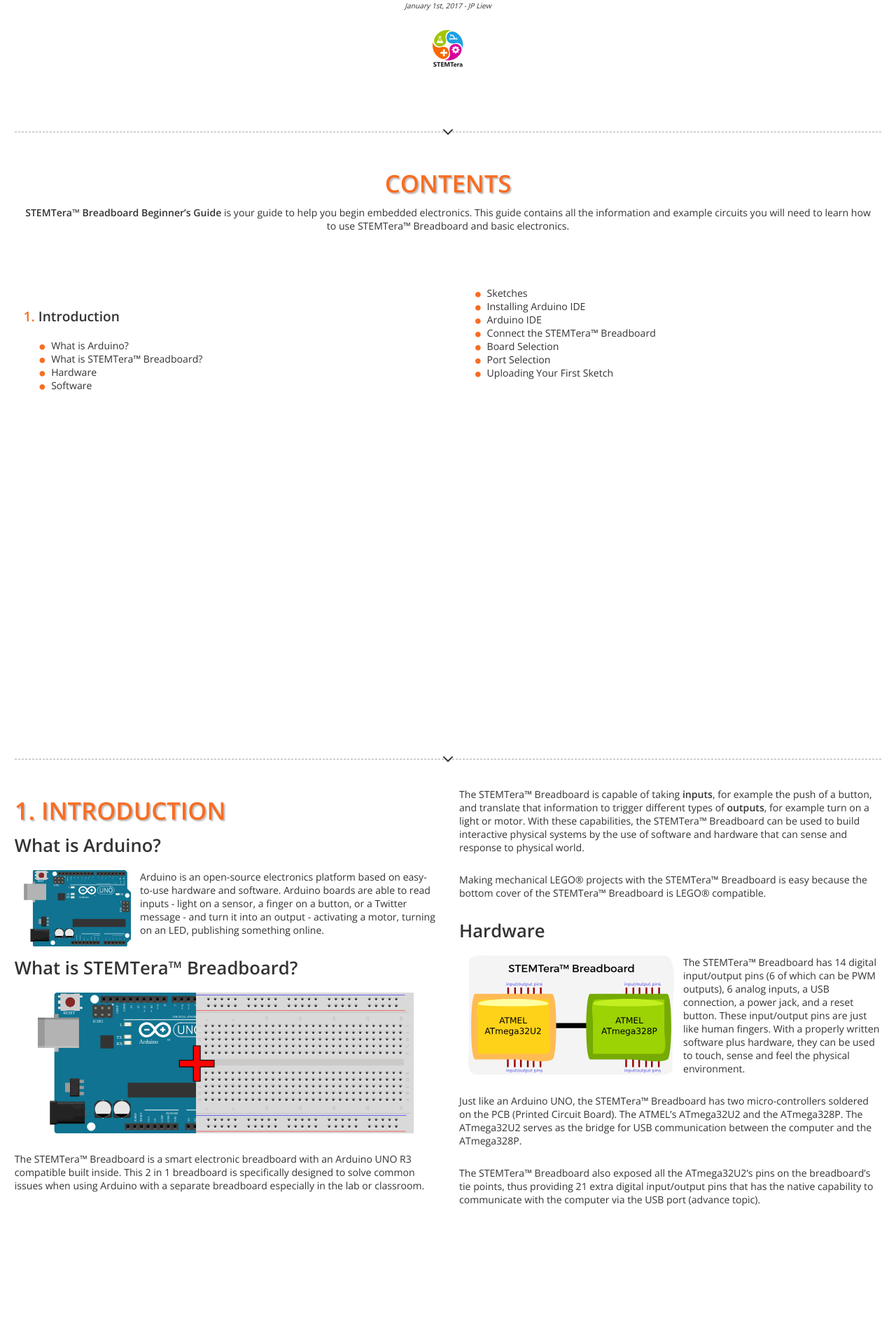
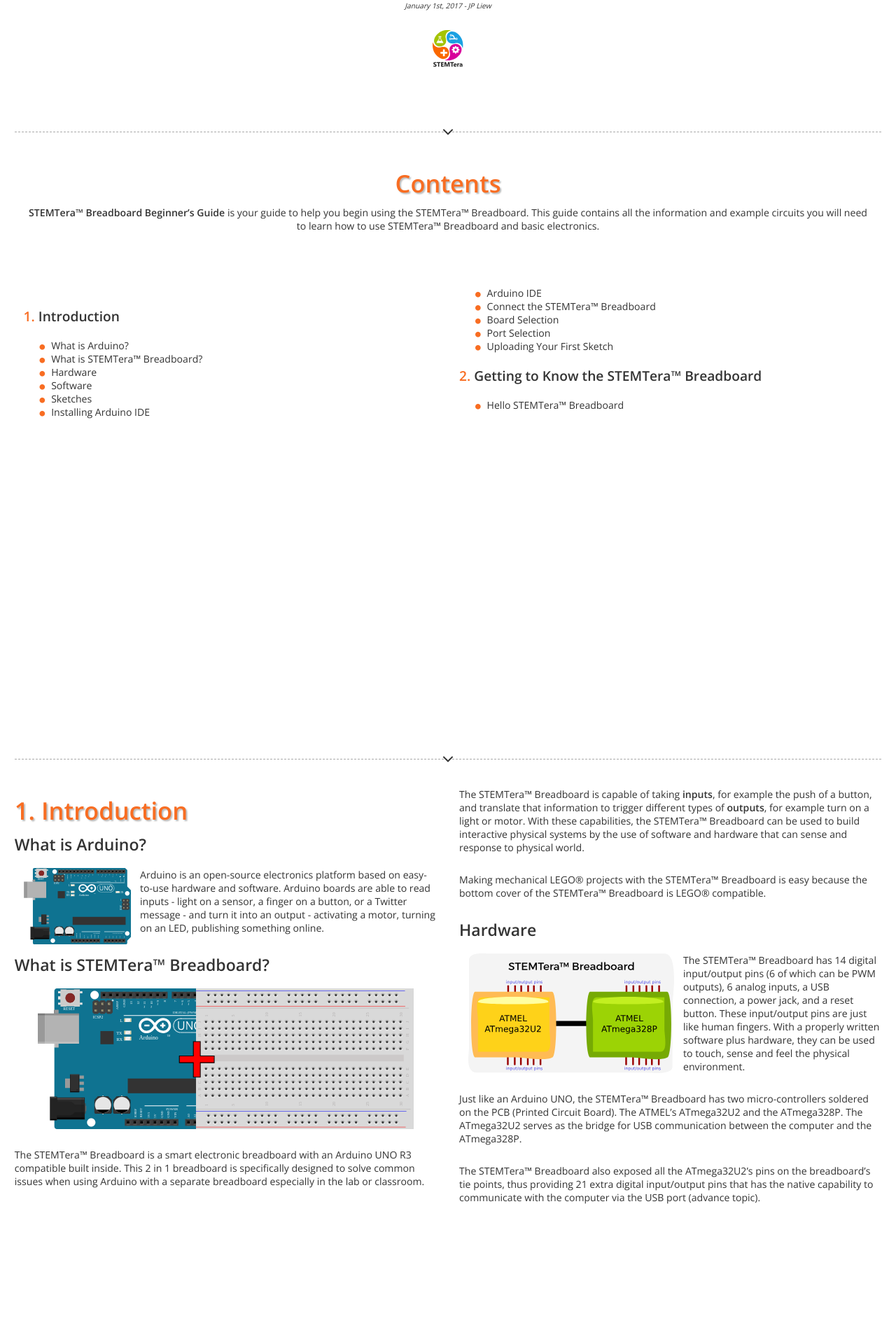
Before and after one commit to STEMTera/stemtera.github.io, a Jekyll site: the page built from en/begin/index.html, in a window 1280 px wide. Shown: the part 1571-3491 px from the top of the page at 70% size. Built offline with Jekyll 4.4.1, drawn with Linux system fonts in a browser that asks for light colours; nearby versions of some CDN libraries; some of the changed text lies outside the part shown.

Commit message:
reduced h2 size, changed h1 to no caps

```diff
--- a/_includes/toc.md
+++ b/_includes/toc.md
@@ -1 +1 @@
-**{{ page.title }}** is your guide to help you begin embedded electronics. This guide contains all the information and example circuits you will need to learn how to use (STMB) and basic electronics.
+**{{ page.title }}** is your guide to help you begin using the (STMB). This guide contains all the information and example circuits you will need to learn how to use (STMB) and basic electronics.
--- a/css/main.css
+++ b/css/main.css
@@ -12,11 +12,10 @@
 	font-size: 2.7vw;
     color: #f86d22;
     text-shadow: 2px 2px 2px #bbbbbb;
-    text-transform: uppercase;
 }
 
 h2 {
-	font-size: 2vw;
+	font-size: 1.8vw;
 }
 
 span.titlenumber {
--- /dev/null
+++ b/en/begin/_posts/2000-02-01-getting-to-know.md
@@ -0,0 +1,10 @@
+---
+title: "Getting to Know the (STMB)"
+style: two-col-page
+lang: en
+chapter : 2
+contents:
+- Hello (STMB)
+---
+
+## Hello (STMB)
```
